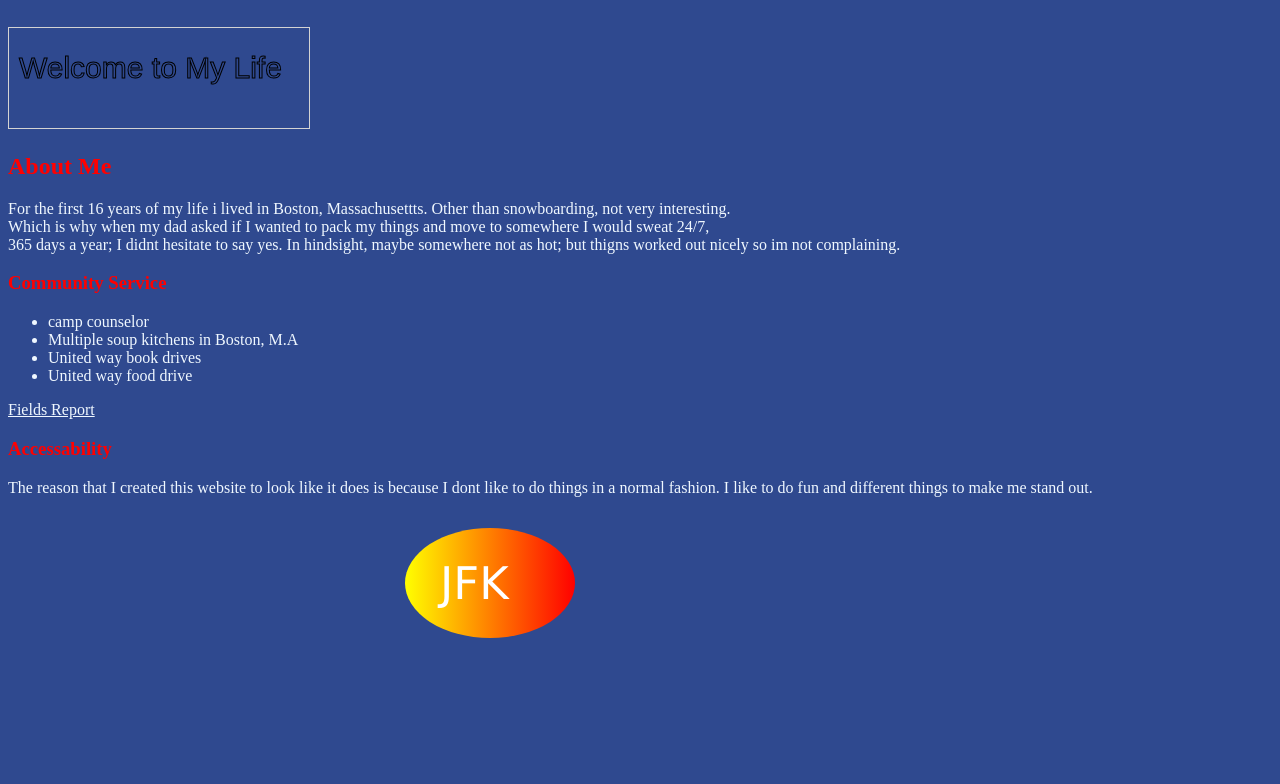
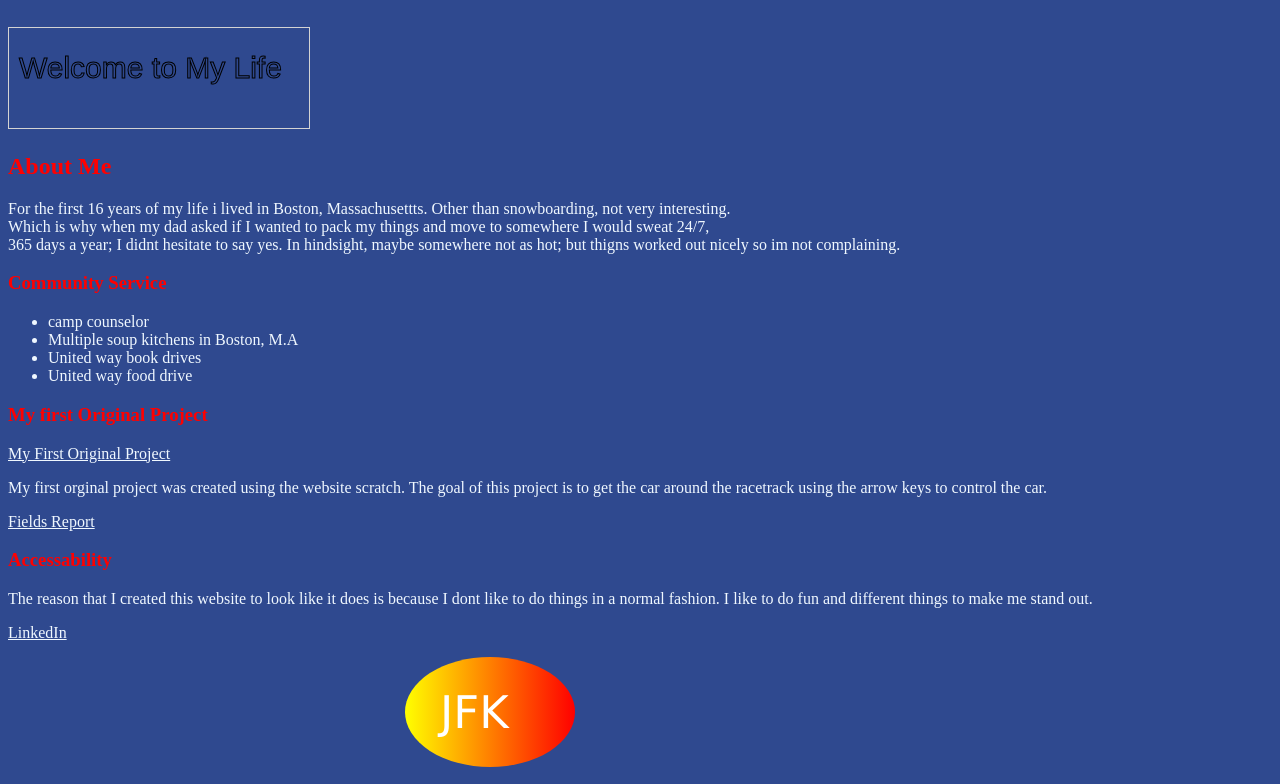
Before and after one commit to JakeKlaver/JakeKlaver.github.io, a plain HTML site: page index.html in a window 1280 px wide. Shown: the part 652-1436 px from the top of the page. Before the commit the page ends 1307 px from the top, so only its background shows below. Drawn offline with Linux system fonts and the light colour scheme.

Commit message:
Add files via upload

```diff
--- a/index.html
+++ b/index.html
@@ -1,11 +1,17 @@
 <!doctype html>
+
 <html lang=en>
+
 <!-- Jacob Klaver, This file is a portfolio of my life, the snowflakes are a css/div element that I used to stand out--!>
+
 <head>
   <meta charset=utf-8>
+
   <title>Portfolio</title>
+
     <link rel="stylesheet" href="css/snowflake.css">
 </head>
+
   <audio controls>
    <source src="Rumble.ogg" type="audio/ogg">
    <source src="Rumble.mp3" type="audio/mpeg">
@@ -15,18 +21,19 @@
    <source src="boxing.ogg" type="video/ogg">
   </video>
 
-
-</svg></center>
 <div id="content">
   <a href="https://www.boredbutton.com">
     <img src="bored button.png" class="ribbon"/></a>
     <div>Just in case you get bored</div>
 </div>
 
+ <!--The Bored button is a website that features a bunch of different time wasting and fun activities, sites, and other things to keep you busy during the day. I like it because of all the  random things you see on it-->
+
  <h1>
-<marquee>Jacob Klaver's Portfolio<img src="car.jpg" height="200" width="200"/></marquee>
-</font></h1>
+  <marquee>Jacob Klaver's Portfolio<img src="car.jpg" height="200" width="200"/></marquee></font></h1>
+
 <body>
+
   <canvas id="myCanvas" width="300" height="100" style="border:1px solid #d3d3d3;">
   </canvas>
 
@@ -36,8 +43,9 @@ var ctx = c.getContext("2d");
    ctx.font = "30px Arial";
    ctx.strokeText("Welcome to My Life",10,50);
   </script>
+
  <h2>About Me</h2>
-<p> For the first 16 years of my life i lived in Boston, Massachusettts. Other than snowboarding, not very interesting.<br> Which is why when my dad asked if I wanted to pack my things and move to somewhere I would sweat 24/7,<br> 365 days a year; I didnt hesitate to say yes. In hindsight, maybe somewhere not as hot; but thigns worked out nicely so im not complaining.</p>
+   <p> For the first 16 years of my life i lived in Boston, Massachusettts. Other than snowboarding, not very interesting.<br> Which is why when my dad asked if I wanted to pack my things    and move to somewhere I would sweat 24/7,<br> 365 days a year; I didnt hesitate to say yes. In hindsight, maybe somewhere not as hot; but thigns worked out nicely so im not    complaining.</p>
 
  <h3>Community Service</h3>
   <ul>
@@ -47,9 +55,21 @@ ctx.strokeText("Welcome to My Life",10,50);
    <li>United way food drive</li>
   </ul>
 
+ <h3>My first Original Project</h3>
+
+  <a href="https://scratch.mit.edu/projects/283803833/">My First Original Project</a>
+
+  <p> My first orginal project was created using the website scratch. The goal of this project is to get the car around the racetrack using the arrow keys to control the car.</p>
+
+ <!--This project was very fun for me, because it allowed me to create what i wanted, and how I wanted. I also drew the car myself on my laptop and that was extrememly entertaining.--!>
+
   <a href="FieldReport.pdf">Fields Report</a>
+
  <h3>Accessability</h3>
+
   <p> The reason that I created this website to look like it does is because I dont like to do things in a normal fashion. I like to do fun and different things to make me stand out.</p>
+   <a href="https://www.linkedin.com/in/jacobfpklaver/">LinkedIn</a>
+
   <center><svg height="130" width="500">
   <defs>
     <linearGradient id="grad1" x1="0%" y1="0%" x2="100%" y2="0%">
@@ -59,6 +79,8 @@ ctx.strokeText("Welcome to My Life",10,50);
   </defs>
   <ellipse cx="100" cy="70" rx="85" ry="55" fill="url(#grad1)" />
   <text fill="#ffffff" font-size="45" font-family="Verdana" x="50" y="86">JFK</text>
+ <!--These are my initials, My full name is Jacob F. Paul Klaver--!>
+
   </body>
 
 <div class="snowflakes" aria-hidden="true">
```
Lines whose indentation alone changed are shown as unchanged.
